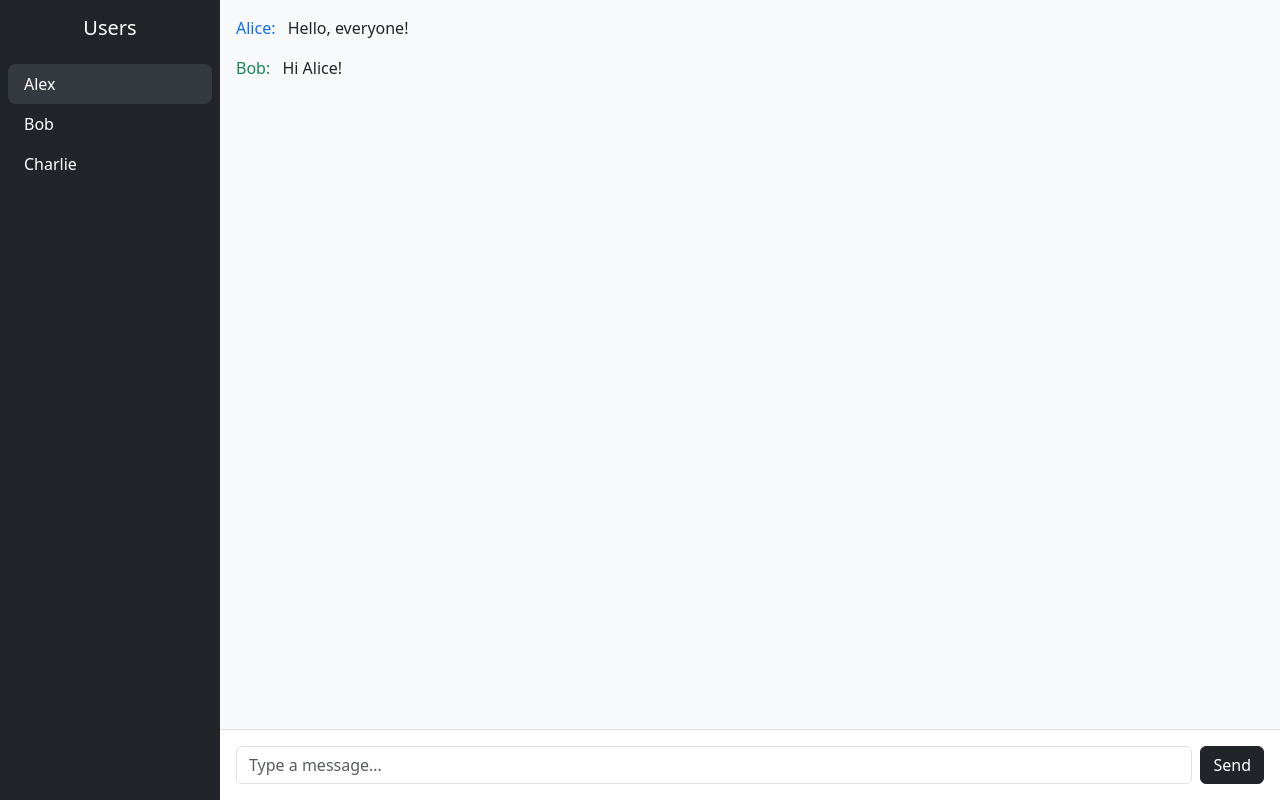
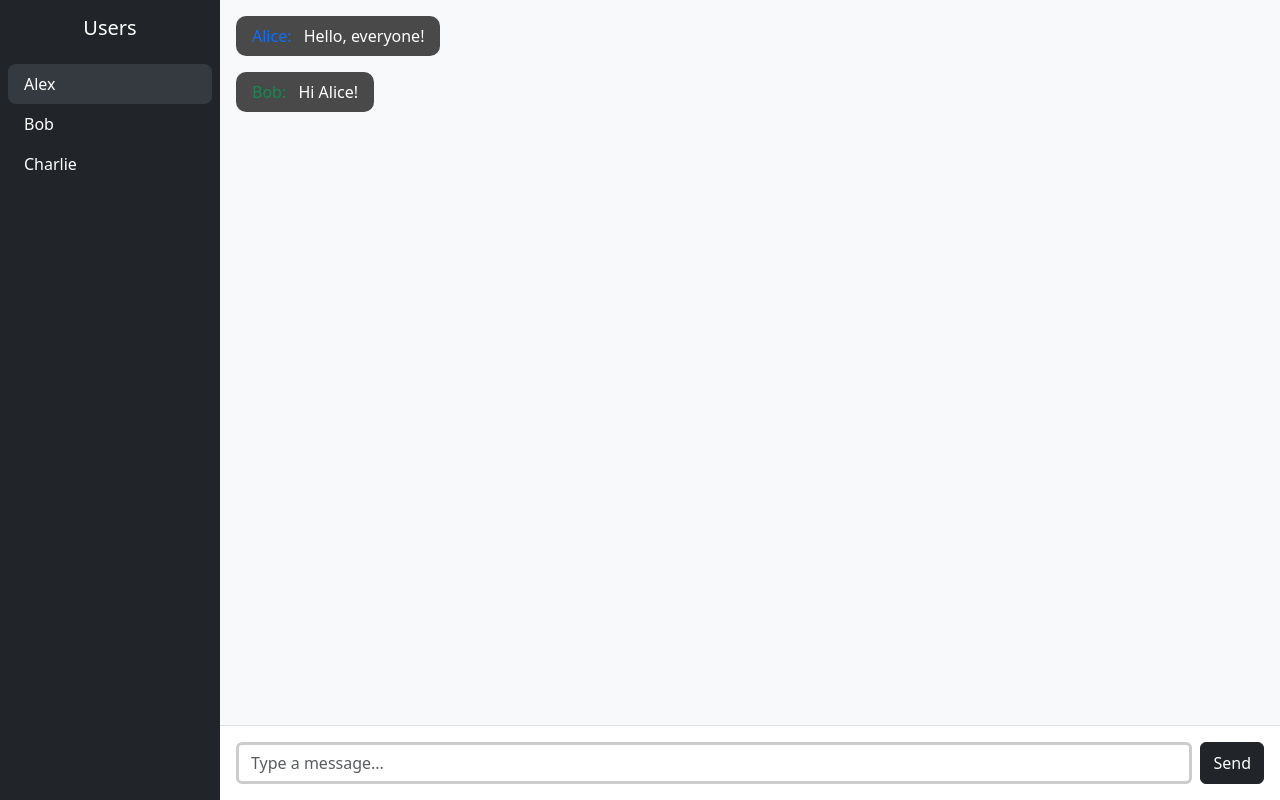
Before and after one commit to shadelx/chat-cord, a plain HTML site: page client/chat.html in a window 1280 px wide. Drawn offline with nearby package versions, Linux system fonts and the light colour scheme.

Commit message:
style: change chat input focus style

```diff
--- a/client/css/chat.css
+++ b/client/css/chat.css
@@ -8,7 +8,6 @@ body {
 }
 .chat-container {
   height: 100vh;
-  max-width: 100%;
   box-shadow: 0 2px 16px rgba(0, 0, 0, 0.05);
   overflow: hidden;
   background: #fff;
@@ -52,6 +51,11 @@ body {
 }
 .message {
   margin-bottom: 1rem;
+  background-color: rgb(73, 73, 73);
+  border-radius: 10px;
+  max-width: fit-content;
+  padding: 0.5rem 1rem;
+  color: #fff;
 }
 .message .user {
   font-weight: 500;
@@ -62,3 +66,12 @@ body {
   border-top: 1px solid #dee2e6;
   background: #fff;
 }
+.chat-input input {
+  box-sizing: border-box;
+  border: 3px solid #ccc;
+}
+.chat-input input:focus {
+  outline: none;
+  box-shadow: none;
+  border-color: #1a1b1b;
+}
```
